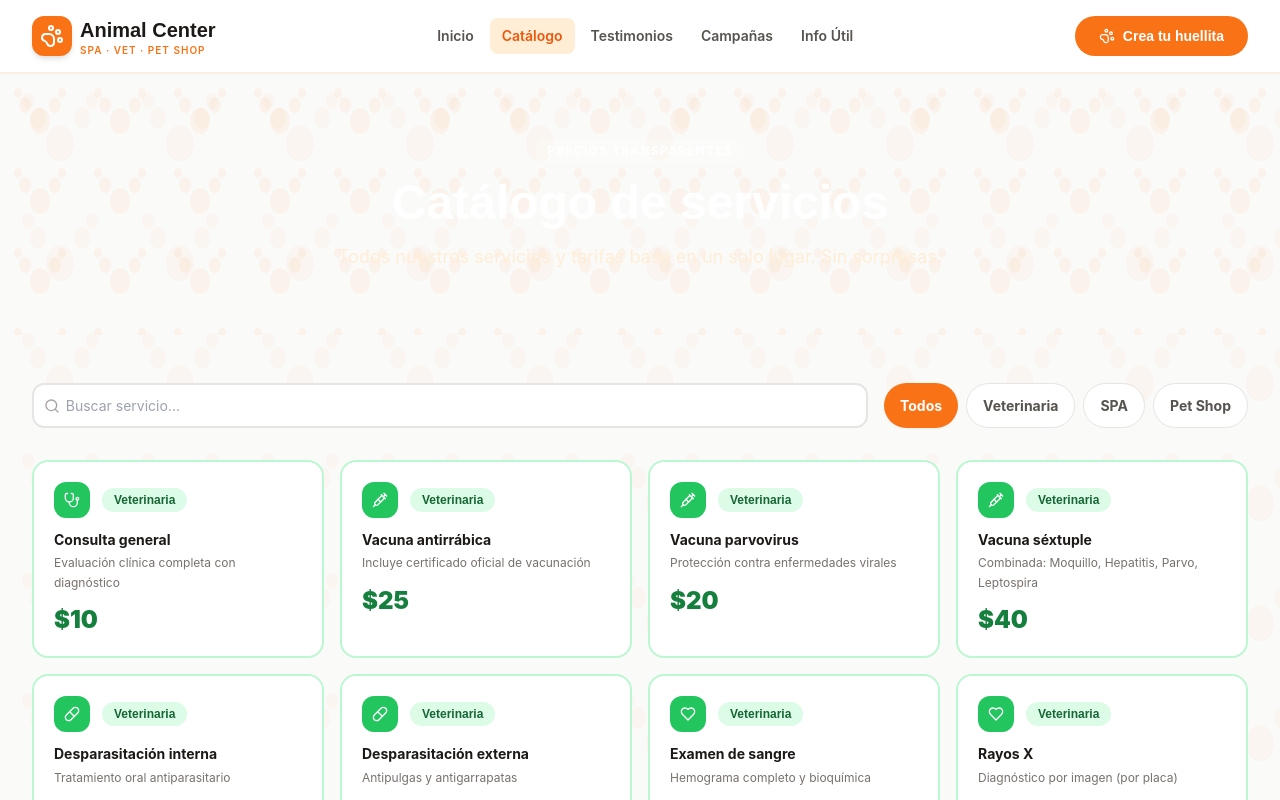
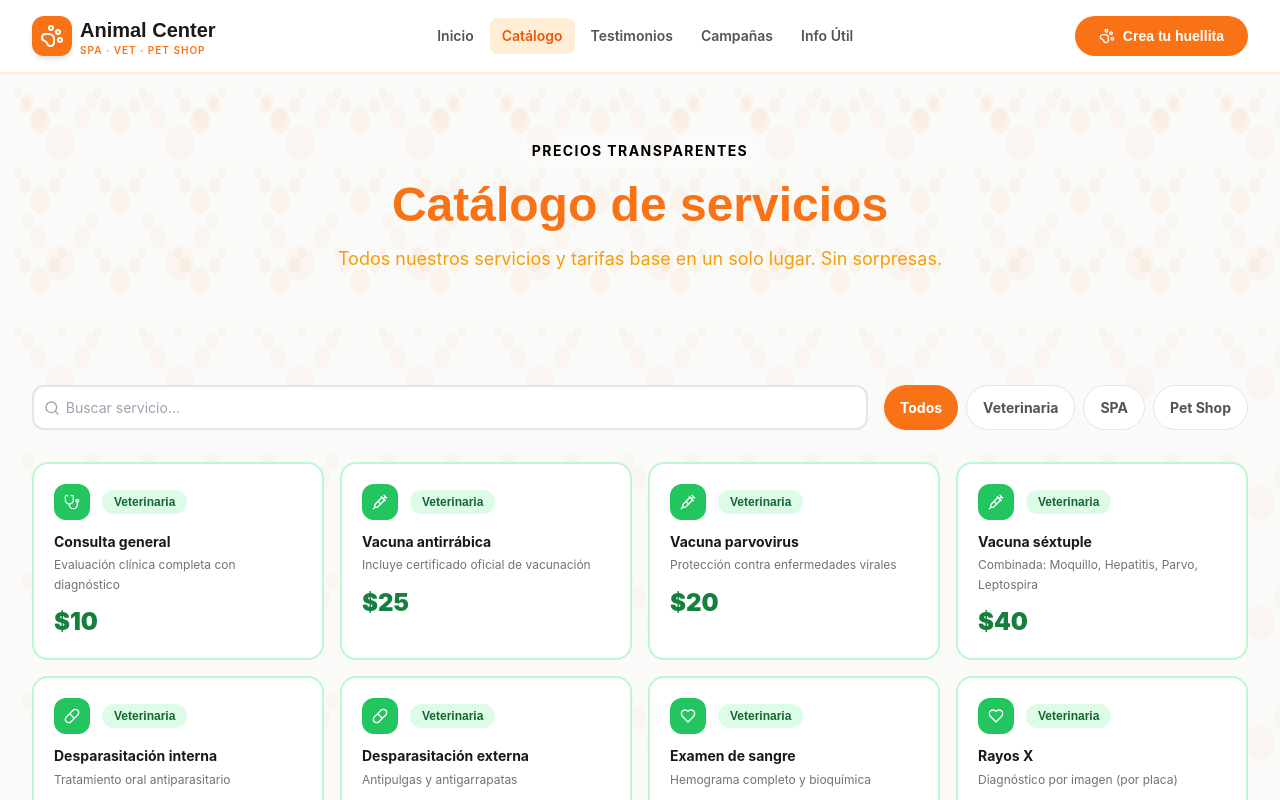
Before and after one commit to RoyDeveloper23/AnimalCenter, a Next.js app: page /catalogo in a window 1280 px wide. Shown: the top 800 px of the page. Built offline with nearby package versions, Linux system fonts and the light colour scheme.

Commit message:
Cambios esteticos

```diff
--- a/app/catalogo/page.tsx
+++ b/app/catalogo/page.tsx
@@ -274,13 +274,13 @@ export default function CatalogPage() {
       {/* Hero */}
       <div className="bg-gradient-to-br from-orange-500 to-amber-500 paw-bg">
         <div className="max-w-7xl mx-auto px-4 sm:px-6 lg:px-8 py-16 text-center">
-          <span className="inline-block bg-white/20 text-white text-xs font-bold px-3 py-1 rounded-full uppercase tracking-widest mb-4">
+          <span className="inline-block bg-white/20 text-black text-sm font-bold px-3 py-1 rounded-full uppercase tracking-widest mb-4">
             Precios transparentes
           </span>
-          <h1 className="text-4xl md:text-5xl font-black text-white mb-4">
+          <h1 className="text-4xl md:text-5xl font-black text-orange-500 mb-4">
             Catálogo de servicios
           </h1>
-          <p className="text-orange-100 text-lg max-w-2xl mx-auto">
+          <p className="text-amber-500 text-lg max-w-2xl mx-auto">
             Todos nuestros servicios y tarifas base en un solo lugar. Sin
             sorpresas.
           </p>
--- a/app/info/page.tsx
+++ b/app/info/page.tsx
@@ -136,7 +136,7 @@ export default function InfoPage() {
       {/* Hero */}
       <div className="bg-gradient-to-br from-orange-500 to-amber-500 paw-bg">
         <div className="max-w-7xl mx-auto px-4 sm:px-6 lg:px-8 py-16 text-center">
-          <span className="inline-block bg-white/20 text-black text-xs font-bold px-3 py-1 rounded-full uppercase tracking-widest mb-4">
+          <span className="inline-block bg-white/20 text-black text-sm font-bold px-3 py-1 rounded-full uppercase tracking-widest mb-4">
             Recursos gratuitos
           </span>
           <h1 className="text-4xl md:text-5xl font-black text-orange-500 mb-4">
--- a/app/page.tsx
+++ b/app/page.tsx
@@ -240,9 +240,7 @@ function CatalogPreview() {
           <h2 className="text-3xl md:text-4xl font-black text-stone-900 mt-2">
             Catálogo de servicios
           </h2>
-          <p className="text-stone-500 mt-3">
-            Precios base — actualiza los valores con tus tarifas reales
-          </p>
+          <p className="text-stone-500 mt-3">Precios base</p>
         </div>
         <div className="grid grid-cols-1 sm:grid-cols-2 lg:grid-cols-4 gap-4">
           {SERVICES.map((s, i) => (
```
